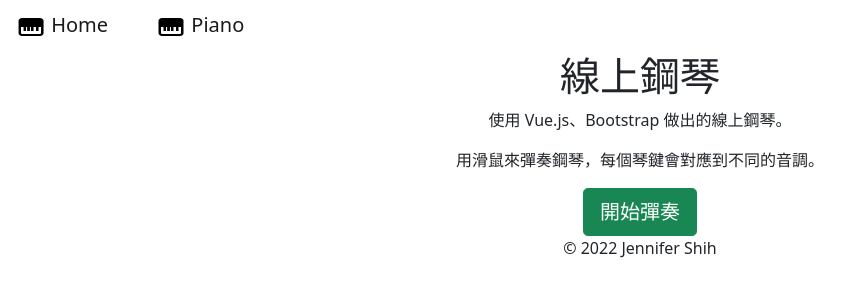
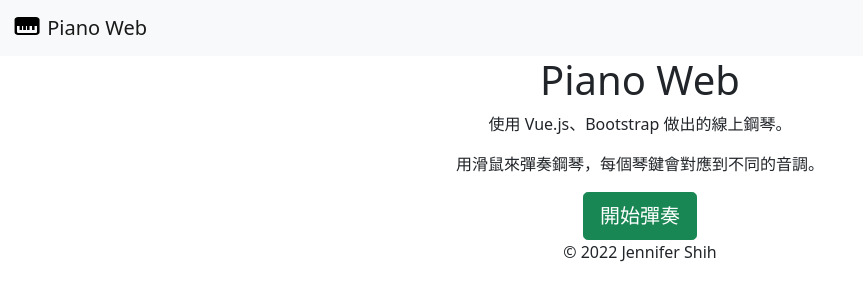
Before and after one commit to jennifershih/piano-web, a Vue app: page / in a window 1280 px wide. Shown: the top 300 px of the page, without its empty margins (0-863 px from the left). Built offline with nearby package versions, Linux system fonts and the light colour scheme.

Commit message:
Fix bugs after deploy to gh-page
- add base url when build for production
- using router-link instead of a#href

```diff
--- a/package.json
+++ b/package.json
@@ -10,7 +10,7 @@
     "test:e2e:ci": "start-server-and-test preview http://127.0.0.1:5050/ 'cypress run'",
     "typecheck": "vue-tsc --noEmit -p tsconfig.vitest.json --composite false",
     "lint": "eslint . --ext .vue,.js,.jsx,.cjs,.mjs,.ts,.tsx,.cts,.mts --fix --ignore-path .gitignore",
-    "predeploy": "rm -rf ./dist && npm run build",
+    "predeploy": "rm -rf ./dist && vue-tsc --noEmit && vite build --base=/piano-web/",
     "deploy": "gh-pages -d ./dist"
   },
   "dependencies": {
--- a/src/App.vue
+++ b/src/App.vue
@@ -1,16 +1,17 @@
-<script setup lang="ts"></script>
-
 <template>
   <header>
-    <nav class="navbar navbar-expand-lg navbar-light">
-      <a class="nav-link active navbar-brand mb-0 h1" href="/">
-        <img src="@/assets/piano-icon.png" width="30" height="24" />
-        Home</a
-      >
-      <a class="nav-link navbar-brand mb-0 h1" href="/piano">
-        <img src="@/assets/piano-icon.png" width="30" height="24" />
-        Piano</a
-      >
+    <nav class="navbar navbar-light bg-light">
+      <div class="container-fluid">
+        <RouterLink to="/" class="navbar-brand">
+          <img
+            src="@/assets/piano-icon.png"
+            width="30"
+            height="24"
+            class="d-inline-block align-text-top"
+          />
+          Piano Web
+        </RouterLink>
+      </div>
     </nav>
   </header>
   <main>
@@ -19,6 +20,15 @@
   <footer class="footer-copyright text-center">© 2022 Jennifer Shih</footer>
 </template>
 
+<script lang="ts">
+import { defineComponent } from "vue";
+import { RouterLink, RouterView } from "vue-router";
+
+export default defineComponent({
+  components: { RouterView, RouterLink },
+});
+</script>
+
 <style lang="scss">
 @import "@/assets/styles.scss";
 </style>
--- a/src/views/HomeView.vue
+++ b/src/views/HomeView.vue
@@ -1,14 +1,17 @@
 <template>
   <div class="container-fluid text-center">
-    <h1>線上鋼琴</h1>
+    <h1>Piano Web</h1>
     <p>使用 Vue.js、Bootstrap 做出的線上鋼琴。</p>
     <p>用滑鼠來彈奏鋼琴，每個琴鍵會對應到不同的音調。</p>
-    <a href="/piano" class="btn btn-lg btn-success">開始彈奏</a>
+    <RouterLink to="/piano" class="btn btn-lg btn-success">開始彈奏</RouterLink>
   </div>
 </template>
 
 <script lang="ts">
 import { defineComponent } from "vue";
+import { RouterLink } from "vue-router";
 
-export default defineComponent({});
+export default defineComponent({
+  components: { RouterLink },
+});
 </script>
```
